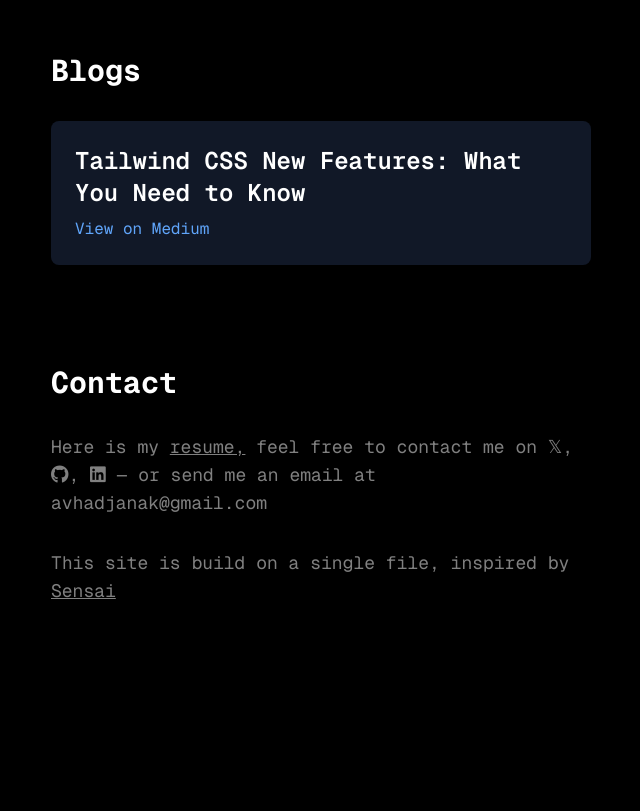
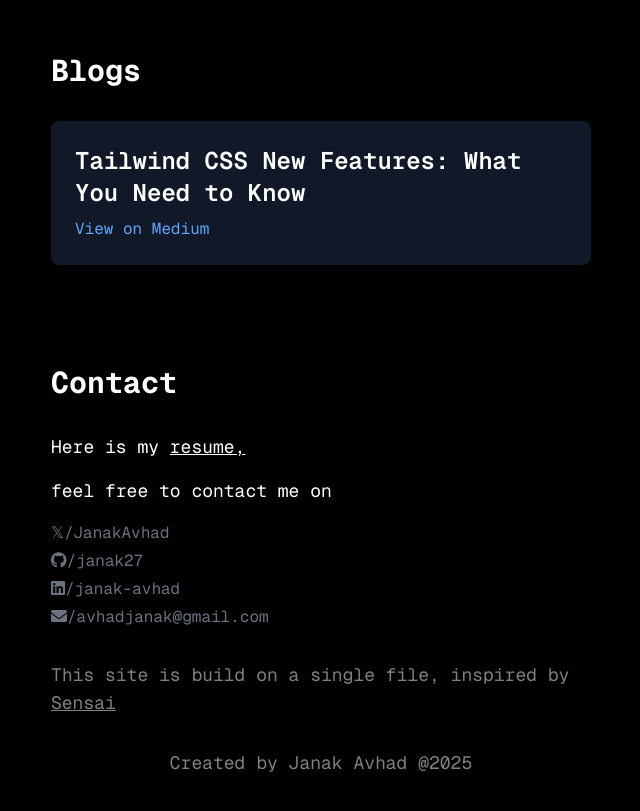
Before and after one commit to janak27/janak27.github.io, a plain HTML site: page index.html in a window 1280 px wide. Shown: the part 2561-3372 px from the top of the page, without its empty margins (319-959 px from the left). Before the commit the page ends 3248 px from the top, so only its background shows below. Drawn offline with nearby package versions, Linux system fonts and the light colour scheme.

Commit message:
footer done

```diff
--- a/index.html
+++ b/index.html
@@ -15,7 +15,7 @@
   <link rel="stylesheet" href="https://cdnjs.cloudflare.com/ajax/libs/font-awesome/6.0.0-beta3/css/all.min.css">
   <link href="https://fonts.googleapis.com/css2?family=Geist+Mono:wght@100..900&display=swap" rel="stylesheet">
   <style>
-     body {
+    body {
       font-family: 'Geist Mono', monospace;
     }
 
@@ -65,7 +65,10 @@
               <h6 class="text-sm font-bold mb-4"> Nov 2023 - present</h6>
 
             </div>
-            <p class="text-gray-400 mb-4 text-sm ">At Tata Consultancy Services, I integrated financial data using Oracle HFM and FDMEE with 100% accuracy. I automated reconciliation processes, reducing errors by 30% and saving 20+ hours per cycle. Additionally, I optimized PL/SQL ETL scripts, automated HFM data loads, and developed SmartView reports, improving financial analysis and efficiency.</p>
+            <p class="text-gray-400 mb-4 text-sm ">At Tata Consultancy Services, I integrated financial data using
+              Oracle HFM and FDMEE with 100% accuracy. I automated reconciliation processes, reducing errors by 30% and
+              saving 20+ hours per cycle. Additionally, I optimized PL/SQL ETL scripts, automated HFM data loads, and
+              developed SmartView reports, improving financial analysis and efficiency.</p>
           </div>
         </div>
       </div>
@@ -82,7 +85,8 @@
           <!-- Project 1 -->
           <div class="bg-gray-900 p-6 rounded-lg shadow-lg">
             <h3 class=" md:text-2xl text-lg font-semibold text-white mb-2"> PlaceIt: Placement Integration System</h3>
-            <p class="text-gray-400 mb-4 text-sm"> Developed a Placement Integration System to streamline data management and
+            <p class="text-gray-400 mb-4 text-sm"> Developed a Placement Integration System to streamline data
+              management and
               optimize the placement process for colleges. Created user-friendly dashboards for real-time student data
               visualization, reducing reliance on spreadsheets with automated data handling.</p>
             <a href="https://github.com/Place-IT" target="_blank" class="text-blue-400 hover:underline">View on
@@ -92,7 +96,8 @@
           <div class="bg-gray-900 p-6 rounded-lg shadow-lg">
             <h3 class=" md:text-2xl text-lg font-semibold text-white mb-2"> QuoteMint: Blockchain-based Microblogging
               Web-App</h3>
-            <p class="text-gray-400 mb-4 text-sm"> Developed a decentralized microblogging platform with blockchain-backed
+            <p class="text-gray-400 mb-4 text-sm"> Developed a decentralized microblogging platform with
+              blockchain-backed
               content authenticity and Solidity smart contracts for data immutability. Integrated NFT support for
               digital asset creation, boosting user engagement</p>
             <a href="https://github.com/janak27/QuoteMint" target="_blank" class="text-blue-400 hover:underline">View on
@@ -101,7 +106,8 @@
 
           <div class="bg-gray-900 p-6 rounded-lg shadow-lg">
             <h3 class=" md:text-2xl text-lg font-semibold text-white mb-2"> ShortSnips - DSA revising code snippets</h3>
-            <p class="text-gray-400 mb-4 text-sm"> This open-source project provides a one-stop solution for studying and
+            <p class="text-gray-400 mb-4 text-sm"> This open-source project provides a one-stop solution for studying
+              and
               revising Data Structures and Algorithms concepts. Students can contribute by opening issues for missing
               snippets or adding new ones to help others.</p>
             <a href="https://github.com/Short-Snips/Snips_contribution" target="_blank"
@@ -111,7 +117,8 @@
           <div class="bg-gray-900 p-6 rounded-lg shadow-lg">
             <h3 class=" md:text-2xl text-lg font-semibold text-white mb-2"> GeeksforGreen: E-commerce Website Template
             </h3>
-            <p class="text-gray-400 mb-4 text-sm"> GeeksforGreen is an innovative e-commerce website template built with Django,
+            <p class="text-gray-400 mb-4 text-sm"> GeeksforGreen is an innovative e-commerce website template built with
+              Django,
               offering seamless payment integration, secure authentication, and intuitive dashboards. It provides a
               comprehensive solution for building modern, functional online stores with ease.</p>
             <a href="https://github.com/janak27/geeksforgreens" target="_blank"
@@ -121,7 +128,8 @@
           <div class="bg-gray-900 p-6 rounded-lg shadow-lg">
             <h3 class=" md:text-2xl text-lg font-semibold text-white mb-2"> ReactGym: Exercise Routine and
               Recommendation System</h3>
-            <p class="text-gray-400 mb-4 text-sm"> ReactGym is an exercise routine and recommendation system built with React
+            <p class="text-gray-400 mb-4 text-sm"> ReactGym is an exercise routine and recommendation system built with
+              React
               and powered by Postman APIs. It provides personalized workout plans and exercise suggestions based on
               individual fitness goals, creating a seamless and interactive user experience.</p>
             <a href="https://github.com/janak27/gym-react" target="_blank" class="text-blue-400 hover:underline">View on
@@ -138,19 +146,44 @@
     <section id="blogs" class="text-white">
       <h2 class="text-3xl font-bold text-white mb-8">Blogs</h2>
       <div class="bg-gray-900 p-6 rounded-lg shadow-lg">
-        <h3 class=" md:text-2xl text-lg font-semibold text-white mb-2">Tailwind CSS New Features: What You Need to Know</h3>
-        <a href="https://medium.com/@avhadjanak/tailwind-css-new-features-what-you-need-to-know-e721076edad8" target="_blank" class="text-blue-400 hover:underline">View on Medium</a>
+        <h3 class=" md:text-2xl text-lg font-semibold text-white mb-2">Tailwind CSS New Features: What You Need to Know
+        </h3>
+        <a href="https://medium.com/@avhadjanak/tailwind-css-new-features-what-you-need-to-know-e721076edad8"
+          target="_blank" class="text-blue-400 hover:underline">View on Medium</a>
       </div>
     </section>
 
 
     <section id="contact" class="text-white">
       <h2 class="text-3xl font-bold text-white mb-8">Contact</h2>
-      <p class="text-sm md:text-lg text-white text-opacity-50 mb-8">
-        Here is my <a  class="underline" target="_blank" href="https://drive.google.com/file/d/1Pk6XU3rn6vJI1WMY-3OG_5sAGBXxMQ8k/view?usp=sharing">resume,</a> feel free to contact me on<a href="https://x.com/JanakAvhad" target="_blank"> 𝕏</a>, <a href="https://github.com/janak27" target="_blank"><i class="fab fa-github"></i></a>, <a href="https://www.linkedin.com/in/janak-avhad/" target="_blank"><i class="fab fa-linkedin"></i></a> — or send me an email at <a href="mailto:avhadjanak@gmail.com">avhadjanak@gmail.com </a>
+      <p class="text-sm md:text-lg text-white text-opacity-100">
+        Here is my <a class="underline" target="_blank"
+          href="https://drive.google.com/file/d/1Pk6XU3rn6vJI1WMY-3OG_5sAGBXxMQ8k/view?usp=sharing">resume,</a>
+          <p class="text-sm md:text-lg text-whitetext-opacity-50 my-4"> feel free to contact me on </p>
+        <ul class="max-w-md space-y-1 text-gray-500 list-none list-inside dark:text-gray-400">
+          <li>
+            <a href="https://x.com/JanakAvhad" target="_blank"> 𝕏/JanakAvhad</a>
+          </li>
+          <li>
+            <a href="https://github.com/janak27" target="_blank"><i class="fab fa-github"></i>/janak27</a>
+          </li>
+          <li>
+            <a href="https://www.linkedin.com/in/janak-avhad/" target="_blank"><i class="fab fa-linkedin"></i>/janak-avhad</a>
+          </li>
+          <li>
+            <a href="mailto:avhadjanak@gmail.com"><i class="fa fa-envelope"></i>/avhadjanak@gmail.com</a>
+          </li>
+      </ul>
       </p>
-      <p class="text-sm md:text-lg text-white text-opacity-50 mb-8">
-        This site is build on a single file, inspired by <a  class="underline" target="_blank" href="https://karpathy.ai/">Sensai</a>
+
+
+      <p class="text-sm md:text-lg text-white text-opacity-50 my-8">
+        This site is build on a single file, inspired by <a class="underline" target="_blank"
+          href="https://karpathy.ai/">Sensai</a>
+      </p>
+
+      <p class="text-sm md:text-lg text-white text-center text-opacity-50 my-8">
+        Created by Janak Avhad @2025
       </p>
     </section>
   </div>
```
